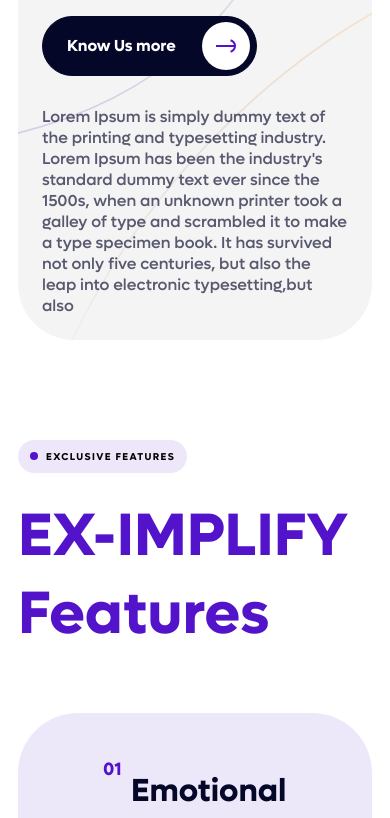
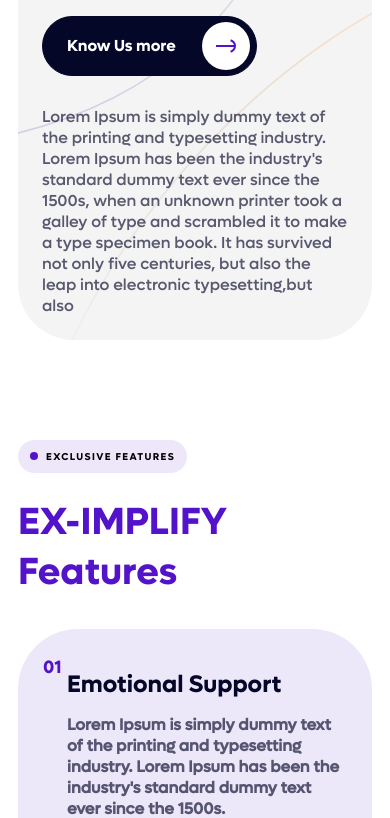
Before and after one commit to anirudhbelwadi/temp-website, a Next.js app: page / in a window 390 px wide. Shown: the part 1880-2698 px from the top of the page. Built offline with nearby package versions, Linux system fonts and the light colour scheme.

Commit message:
Features section completed on homepage

```diff
--- a/src/homepage/features/index.js
+++ b/src/homepage/features/index.js
@@ -1,5 +1,6 @@
 import './style.scss';
 import Link from 'next/link';
+import Image from 'next/image';
 import SectionLabel from '../../commons/section-label';
 import RightArrowSvg from '../../commons/right-arrow-svg';
 
@@ -21,6 +22,13 @@ const Features = () => {
             <Link href='/' className='features__item-link'>
               <RightArrowSvg />
             </Link>
+            <Image
+              src='https://placehold.co/260x290'
+              width={260}
+              height={290}
+              alt='Eximplify Feature'
+              className='features__item-img'
+            />
           </div>
           <div className='features__list-item'>
             <span className='features__item-index'>01</span>
@@ -33,6 +41,51 @@ const Features = () => {
             <Link href='/' className='features__item-link'>
               <RightArrowSvg />
             </Link>
+            <Image
+              src='https://placehold.co/260x290'
+              width={260}
+              height={290}
+              alt='Eximplify Feature'
+              className='features__item-img'
+            />
+          </div>
+          <div className='features__list-item'>
+            <span className='features__item-index'>01</span>
+            <h4 className='features__item-heading'>Emotional Support</h4>
+            <h4 className='section-description features__item-description'>
+              Lorem Ipsum is simply dummy text of the printing and typesetting
+              industry. Lorem Ipsum has been the industry's standard dummy text
+              ever since the 1500s.
+            </h4>
+            <Link href='/' className='features__item-link'>
+              <RightArrowSvg />
+            </Link>
+            <Image
+              src='https://placehold.co/260x290'
+              width={260}
+              height={290}
+              alt='Eximplify Feature'
+              className='features__item-img'
+            />
+          </div>
+          <div className='features__list-item'>
+            <span className='features__item-index'>01</span>
+            <h4 className='features__item-heading'>Emotional Support</h4>
+            <h4 className='section-description features__item-description'>
+              Lorem Ipsum is simply dummy text of the printing and typesetting
+              industry. Lorem Ipsum has been the industry's standard dummy text
+              ever since the 1500s.
+            </h4>
+            <Link href='/' className='features__item-link'>
+              <RightArrowSvg />
+            </Link>
+            <Image
+              src='https://placehold.co/260x290'
+              width={260}
+              height={290}
+              alt='Eximplify Feature'
+              className='features__item-img'
+            />
           </div>
         </div>
       </div>
--- a/src/homepage/features/style.scss
+++ b/src/homepage/features/style.scss
@@ -10,21 +10,51 @@
     background-color: rgba(83, 19, 202, 0.1);
     border-radius: 6rem;
   }
+
   &__list-item {
     position: relative;
     padding-left: 11.3rem;
     padding-top: 5.7rem;
     padding-bottom: 4rem;
     border-bottom: 4px solid var(--c-FFFFFF);
+    &:hover {
+      .features__item-heading {
+        color: var(--c-955CFF);
+      }
+      .features__item-img {
+        animation-name: featuresImgAnim;
+        animation-duration: 1s;
+        animation-fill-mode: forwards;
+      }
+    }
+  }
+  &__item-img {
+    position: absolute;
+    border-radius: 40px;
+    transform: rotate(-20deg);
+    right: 18.9rem;
+    opacity: 0;
+    top: 5rem;
+    pointer-events: none;
   }
   &__list-item:last-child {
     border-bottom: none;
+    .features__item-img {
+      opacity: 0;
+      top: -12rem;
+    }
+    &:hover {
+      .features__item-img {
+        animation-name: featuresLastImgAnim;
+      }
+    }
   }
   &__item-heading {
     font-size: 3.2rem;
     color: var(--c-050729);
     font-family: 'Lufga700';
     margin-bottom: 1.8rem;
+    transition: color 0.3s;
   }
   &__item-description {
     max-width: 52%;
@@ -65,3 +95,55 @@
     }
   }
 }
+@media (max-width: 1193px) {
+  .features {
+    &__item-img {
+      display: none;
+    }
+    &__item-description {
+      max-width: 80%;
+    }
+  }
+}
+@media (max-width: 834px) {
+  .features {
+    &__list-item {
+      padding-left: 4.9rem;
+      padding-right: 2.4rem;
+      padding-top: 4rem;
+    }
+    &__item-index {
+      top: 1.5rem;
+      left: 3.5rem;
+    }
+  }
+}
+
+@media (max-width: 640px) {
+  .features {
+    &__heading {
+      margin-bottom: 3.2rem;
+      font-size: 3.8rem;
+    }
+    &__item-link {
+      position: initial;
+      transform: none;
+      margin-left: auto;
+    }
+    &__list-item {
+      padding-bottom: 3.2rem;
+    }
+    &__item-heading {
+      font-size: 2.4rem;
+      margin-bottom: 1.4rem;
+    }
+    &__item-index {
+      top: 2.7rem;
+      left: 2.5rem;
+    }
+    &__item-description {
+      margin-bottom: 2.4rem;
+      max-width: 100%;
+    }
+  }
+}
--- a/src/styles/animations.scss
+++ b/src/styles/animations.scss
@@ -3,3 +3,27 @@
     transform: translateX(-100%);
   }
 }
+@keyframes featuresImgAnim {
+  0% {
+    top: 5rem;
+    opacity: 0;
+    transform: rotate(-16deg);
+  }
+  100% {
+    top: 6rem;
+    opacity: 1;
+    transform: rotate(-20deg);
+  }
+}
+@keyframes featuresLastImgAnim {
+  0% {
+    top: -11rem;
+    opacity: 0;
+    transform: rotate(-16deg);
+  }
+  100% {
+    top: -12rem;
+    opacity: 1;
+    transform: rotate(-20deg);
+  }
+}
```
